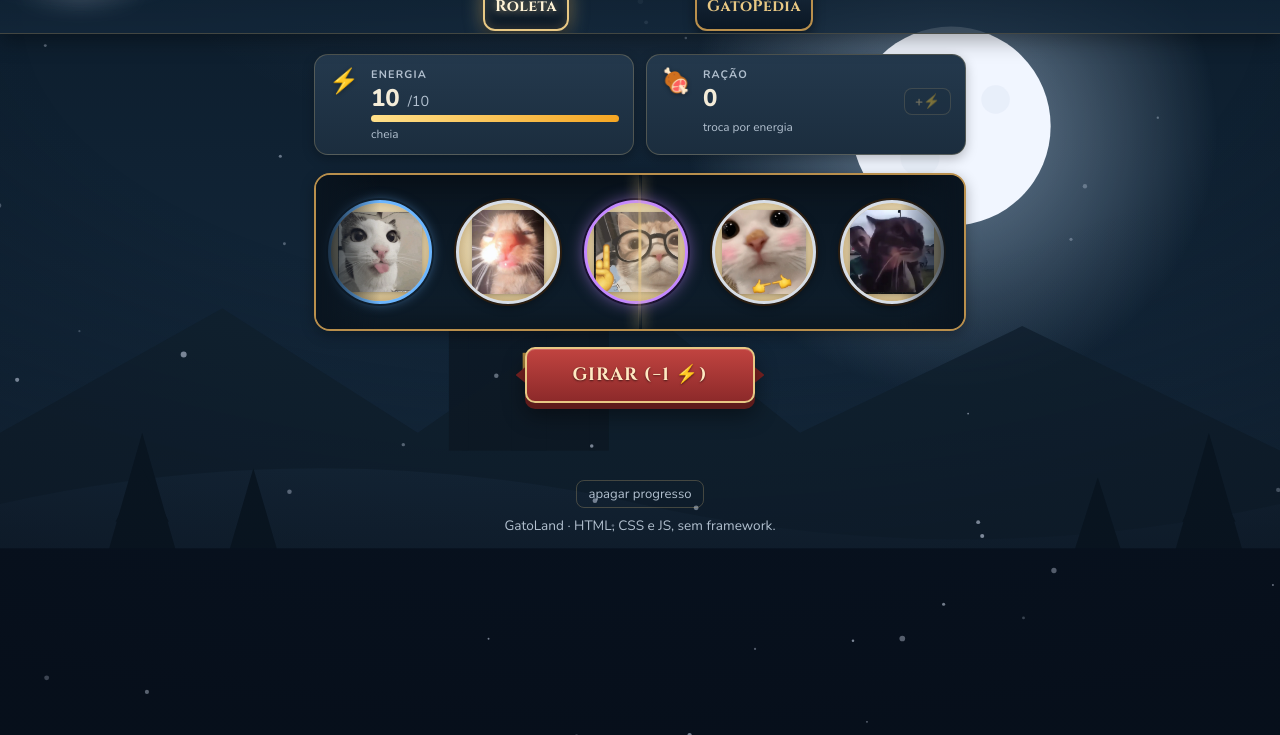
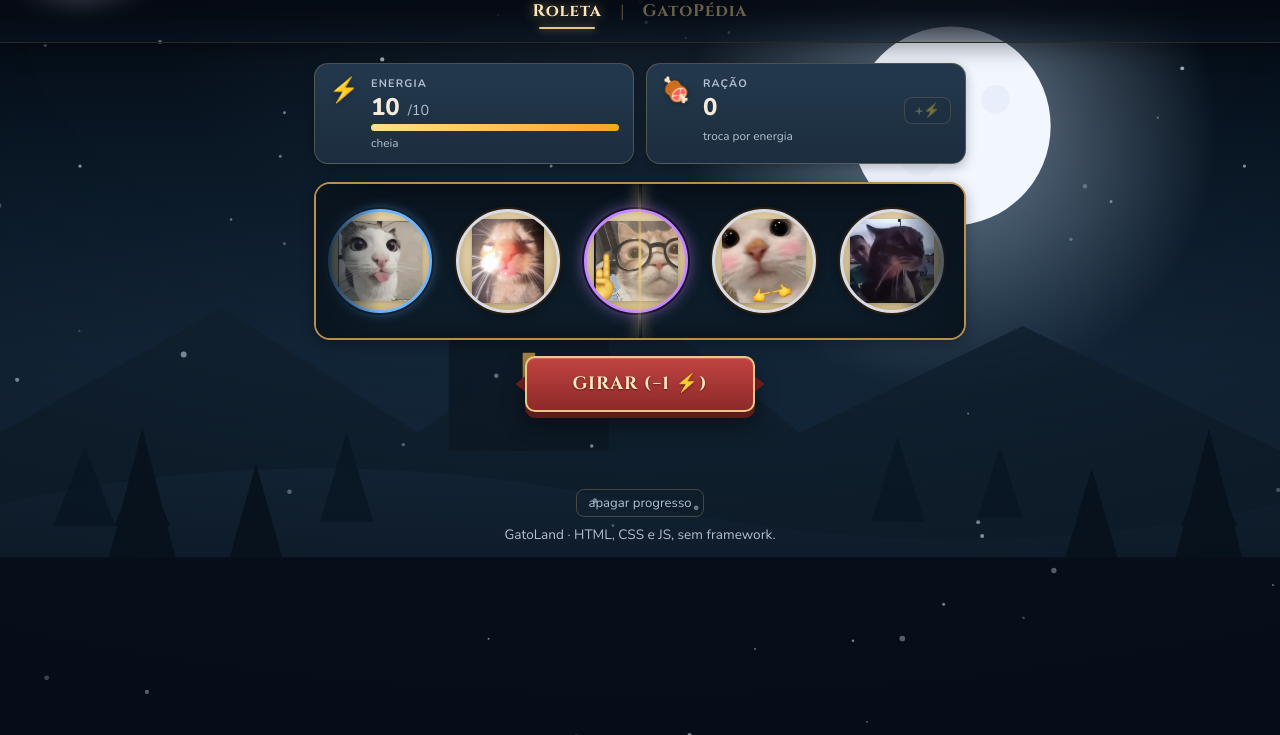
Before and after one commit to mmbrosium/gatoland, a plain HTML site: page index.html in a window 1280 px wide. Shown: the part 65-800 px from the top of the page. Drawn offline with nearby package versions, Linux system fonts and the light colour scheme.

Commit message:
Topo escurece ate quase preto; abas viram texto com separador |; cenario com estrelas e mais arvores

```diff
--- a/css/styles.css
+++ b/css/styles.css
@@ -26,8 +26,8 @@ body{
   font-family:'Nunito',system-ui,sans-serif;
   color:var(--txt);
   background:
-    radial-gradient(900px 500px at 50% -8%,rgba(180,210,255,.10),transparent 60%),
-    linear-gradient(180deg,var(--noite-1),var(--noite-2) 55%,var(--noite-3));
+    radial-gradient(800px 440px at 50% 12%,rgba(180,210,255,.08),transparent 60%),
+    linear-gradient(180deg,#03060a 0%,#06101b 16%,var(--noite-2) 52%,var(--noite-3) 100%);
   background-attachment:fixed;
   min-height:100vh;position:relative;
 }
@@ -40,8 +40,8 @@ body{
 /* ============================ HEADER: NUVENS + ABAS ============================ */
 .topo{
   position:sticky;top:0;z-index:40;overflow:hidden;
-  background:linear-gradient(180deg,rgba(12,28,43,.96),rgba(19,39,58,.82));
-  border-bottom:1px solid rgba(232,200,132,.25);
+  background:linear-gradient(180deg,#03060a 0%,rgba(5,11,20,.92) 70%,rgba(8,20,33,.55) 100%);
+  border-bottom:1px solid rgba(232,200,132,.18);
   padding:12px 12px 16px;padding-top:max(12px,env(safe-area-inset-top,0));
   display:flex;flex-direction:column;align-items:center;gap:12px;
   box-shadow:0 6px 20px rgba(0,0,0,.35);
@@ -71,24 +71,18 @@ body{
   box-shadow:0 3px 8px rgba(0,0,0,.4);transition:box-shadow .2s,color .2s}
 .btn-instru:hover{color:#fff3d6;box-shadow:0 0 14px rgba(232,200,132,.55)}
 
-/* abas = casinhas com telhado nevado + placa de madeira */
-.abas{position:relative;z-index:2;display:flex;gap:18px;width:100%;max-width:470px;justify-content:center}
-.casa{flex:1;max-width:210px;background:none;border:none;cursor:pointer;padding:0;font-family:inherit}
-.placa{
-  position:relative;width:100%;
-  font-family:'Cinzel',serif;font-weight:700;font-size:.98rem;letter-spacing:.5px;
-  color:var(--ouro);text-align:center;padding:12px 10px;border-radius:12px;
-  background:linear-gradient(180deg,#17293b,#0b1724);
-  border:2px solid var(--ouro-esc);
-  box-shadow:0 5px 12px rgba(0,0,0,.45),inset 0 1px 0 rgba(232,200,132,.12);
-  transition:box-shadow .2s,color .2s,border-color .2s,transform .08s;
+/* abas = texto com separador | */
+.abas{position:relative;z-index:2;display:flex;align-items:center;justify-content:center;gap:16px}
+.aba{
+  background:none;border:none;cursor:pointer;padding:4px 2px;font-family:'Cinzel',serif;
+  font-weight:700;font-size:1.05rem;letter-spacing:1px;color:rgba(232,200,132,.45);
+  position:relative;transition:color .2s,text-shadow .2s;
 }
-.casa:active .placa{transform:translateY(2px)}
-.casa.ativa .placa{
-  color:#fff3d6;border-color:var(--ouro);
-  box-shadow:0 5px 12px rgba(0,0,0,.45),0 0 18px rgba(232,200,132,.55),inset 0 0 12px rgba(232,200,132,.22);
-  text-shadow:0 0 10px rgba(255,220,150,.7);
-}
+.aba::after{content:"";position:absolute;left:12%;right:12%;bottom:-3px;height:2px;border-radius:2px;background:var(--ouro);opacity:0;transition:opacity .2s}
+.aba:hover{color:rgba(232,200,132,.8)}
+.aba.ativa{color:#ffe6ba;text-shadow:0 0 12px rgba(232,200,132,.6)}
+.aba.ativa::after{opacity:1;box-shadow:0 0 8px rgba(232,200,132,.7)}
+.sep{color:rgba(232,200,132,.3);font-size:1.1rem;user-select:none}
 
 /* ============================ CONTEÚDO ============================ */
 .conteudo{max-width:680px;margin:0 auto;padding:20px 14px 30px;display:flex;flex-direction:column;align-items:center}
--- a/index.html
+++ b/index.html
@@ -23,6 +23,15 @@
           <stop offset="0%" stop-color="#16293b"/><stop offset="100%" stop-color="#0d1a28"/>
         </linearGradient>
       </defs>
+      <!-- estrelas -->
+      <g fill="#dfe8f5">
+        <circle cx="180" cy="120" r="2.2" opacity=".8"/><circle cx="320" cy="200" r="1.6" opacity=".5"/>
+        <circle cx="90" cy="260" r="1.8" opacity=".6"/><circle cx="430" cy="140" r="2.4" opacity=".7"/>
+        <circle cx="560" cy="90" r="1.5" opacity=".5"/><circle cx="700" cy="180" r="2" opacity=".65"/>
+        <circle cx="260" cy="320" r="1.4" opacity=".45"/><circle cx="620" cy="260" r="1.7" opacity=".55"/>
+        <circle cx="1330" cy="150" r="2.2" opacity=".7"/><circle cx="1250" cy="300" r="1.6" opacity=".5"/>
+        <circle cx="1400" cy="260" r="1.8" opacity=".6"/><circle cx="820" cy="110" r="1.6" opacity=".5"/>
+      </g>
       <!-- brilho + lua -->
       <circle cx="1070" cy="215" r="300" fill="url(#glowLua)"/>
       <circle cx="1070" cy="215" r="112" fill="#f1f6ff"/>
@@ -41,14 +50,19 @@
       </g>
       <!-- morros da frente -->
       <path d="M0 640 Q360 560 720 640 T1440 640 L1440 900 L0 900 Z" fill="url(#morro)"/>
-      <!-- pinheiros -->
-      <g fill="#0a1824">
-        <polygon points="120,700 160,560 200,700"/><polygon points="130,660 160,600 190,660"/>
-        <polygon points="250,720 285,600 320,720"/>
-        <polygon points="1320,700 1360,560 1400,700"/><polygon points="1330,660 1360,600 1390,660"/>
-        <polygon points="1200,720 1235,610 1270,720"/>
+      <!-- pinheiros do fundo -->
+      <g fill="#0b1a28" opacity=".9">
+        <polygon points="360,660 390,560 420,660"/><polygon points="980,660 1010,565 1040,660"/>
+        <polygon points="1100,655 1125,575 1150,655"/><polygon points="60,665 95,575 130,665"/>
       </g>
-      <rect x="0" y="690" width="1440" height="210" fill="#081321"/>
+      <!-- pinheiros da frente -->
+      <g fill="#081520">
+        <polygon points="120,710 160,555 200,710"/><polygon points="128,665 160,595 192,665"/>
+        <polygon points="250,730 288,595 326,730"/><polygon points="262,685 288,630 314,685"/>
+        <polygon points="1320,710 1360,555 1400,710"/><polygon points="1328,665 1360,595 1392,665"/>
+        <polygon points="1190,730 1228,600 1266,730"/><polygon points="1202,685 1228,630 1254,685"/>
+      </g>
+      <rect x="0" y="700" width="1440" height="210" fill="#060f1a"/>
     </svg>
     <div class="cenario-vinheta"></div>
   </div>
@@ -66,12 +80,9 @@
     <button id="btn-instru" class="btn-instru" title="Instruções" aria-label="Instruções">?</button>
     <div class="topo-titulo">GatoLand</div>
     <nav class="abas">
-      <button class="casa ativa" data-aba="roleta">
-        <span class="placa">Roleta</span>
-      </button>
-      <button class="casa" data-aba="colecao">
-        <span class="placa">GatoPédia</span>
-      </button>
+      <button class="aba ativa" data-aba="roleta">Roleta</button>
+      <span class="sep">|</span>
+      <button class="aba" data-aba="colecao">GatoPédia</button>
     </nav>
   </header>
 
--- a/js/game.js
+++ b/js/game.js
@@ -153,9 +153,9 @@ function statsInline(a){
 }
 
 /* troca de abas */
-document.querySelectorAll('.casa').forEach(btn=>{
+document.querySelectorAll('.aba').forEach(btn=>{
   btn.addEventListener('click', ()=>{
-    document.querySelectorAll('.casa').forEach(b=>b.classList.remove('ativa'));
+    document.querySelectorAll('.aba').forEach(b=>b.classList.remove('ativa'));
     document.querySelectorAll('.painel').forEach(p=>p.classList.remove('ativo'));
     btn.classList.add('ativa');
     $('#aba-'+btn.dataset.aba).classList.add('ativo');
```
